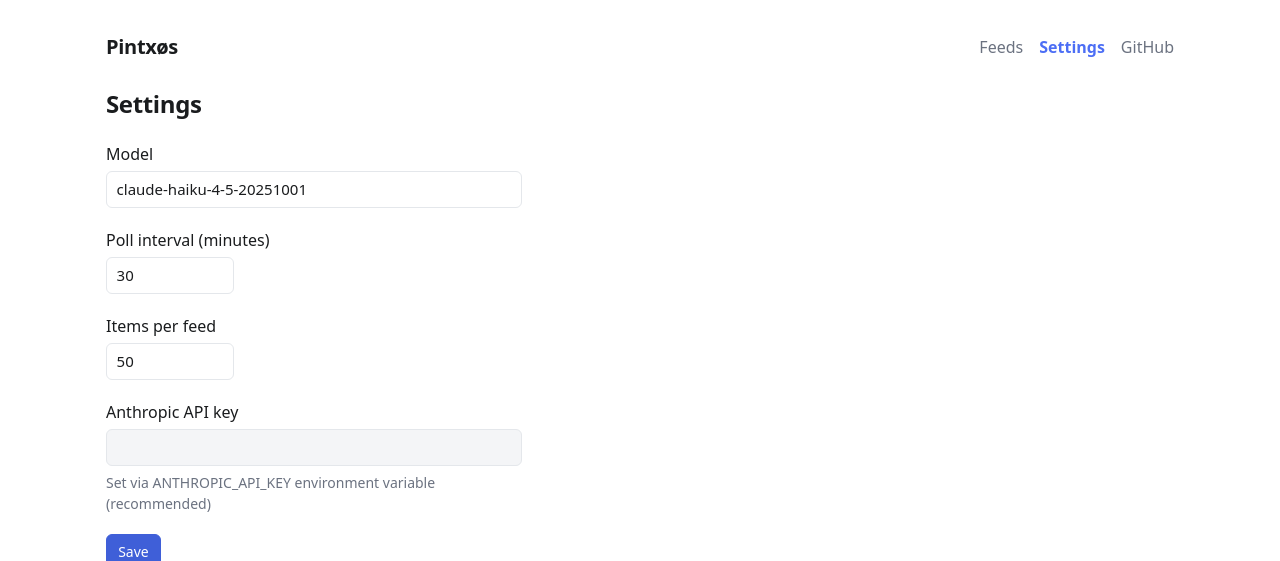
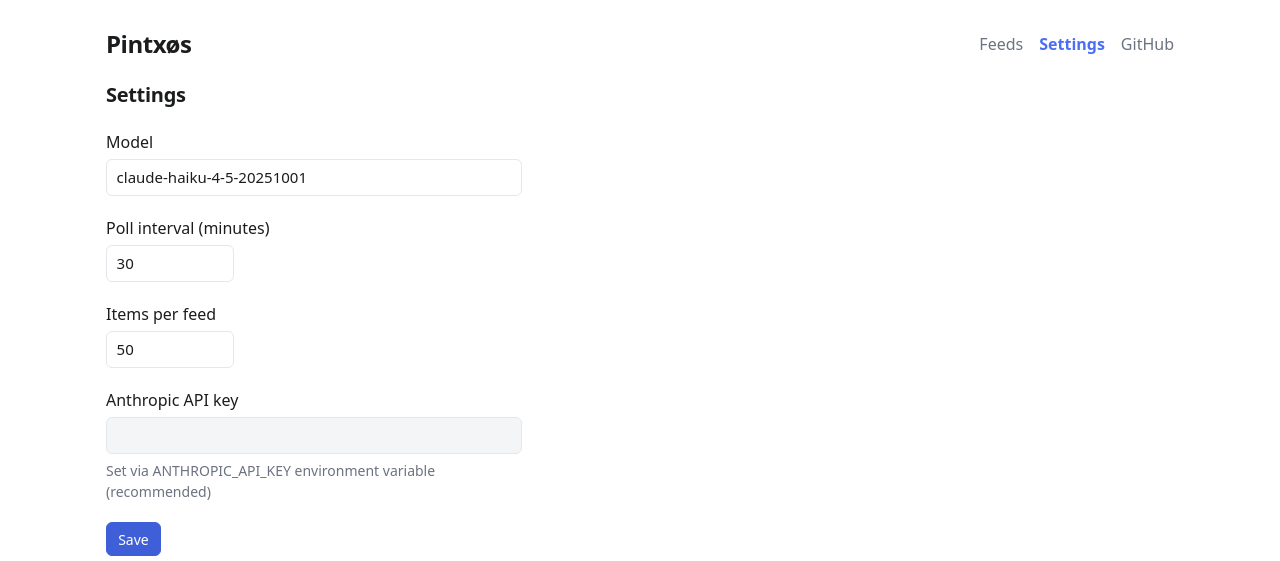
Before and after one commit to janw76/pintxos, a FastAPI app: page /settings in a window 1280 px wide. Shown: the top 561 px of the page. Run offline with FastAPI, Linux system fonts and the light colour scheme; data that the repository does not hold is empty.

Commit message:
style(ui): wordmark outranks the page heading (pintxos-ufe.4)
Pintxøs wordmark up to 1.5rem/700, h1 down to 1.25rem so the brand sits
above the Feeds / Settings heading in the type hierarchy.

Co-Authored-By: Claude Fable 5.1 <noreply@anthropic.com>
Claude-Session: https://claude.ai/code/session_01UiLCdtVdyW7RyV3ryx5mz3

```diff
--- a/pintxos/templates/base.html
+++ b/pintxos/templates/base.html
@@ -26,10 +26,10 @@
       margin: 2rem auto;
       padding: 0 1rem;
     }
-    h1 { font-size: 1.5rem; font-weight: 600; letter-spacing: -0.015em; margin: 0 0 1.25rem; }
+    h1 { font-size: 1.25rem; font-weight: 600; letter-spacing: -0.015em; margin: 0 0 1.25rem; }
 
     header { display: flex; justify-content: space-between; align-items: center; gap: 1rem; margin-bottom: 1.5rem; }
-    header .wordmark { font-size: 1.25rem; font-weight: 600; letter-spacing: -0.015em; color: var(--text); text-decoration: none; }
+    header .wordmark { font-size: 1.5rem; font-weight: 700; letter-spacing: -0.02em; line-height: 1; color: var(--text); text-decoration: none; }
     header nav { display: flex; align-items: center; gap: 1rem; }
     header nav a { color: var(--text-muted); text-decoration: none; }
     header nav a:hover { color: var(--text); }
```
